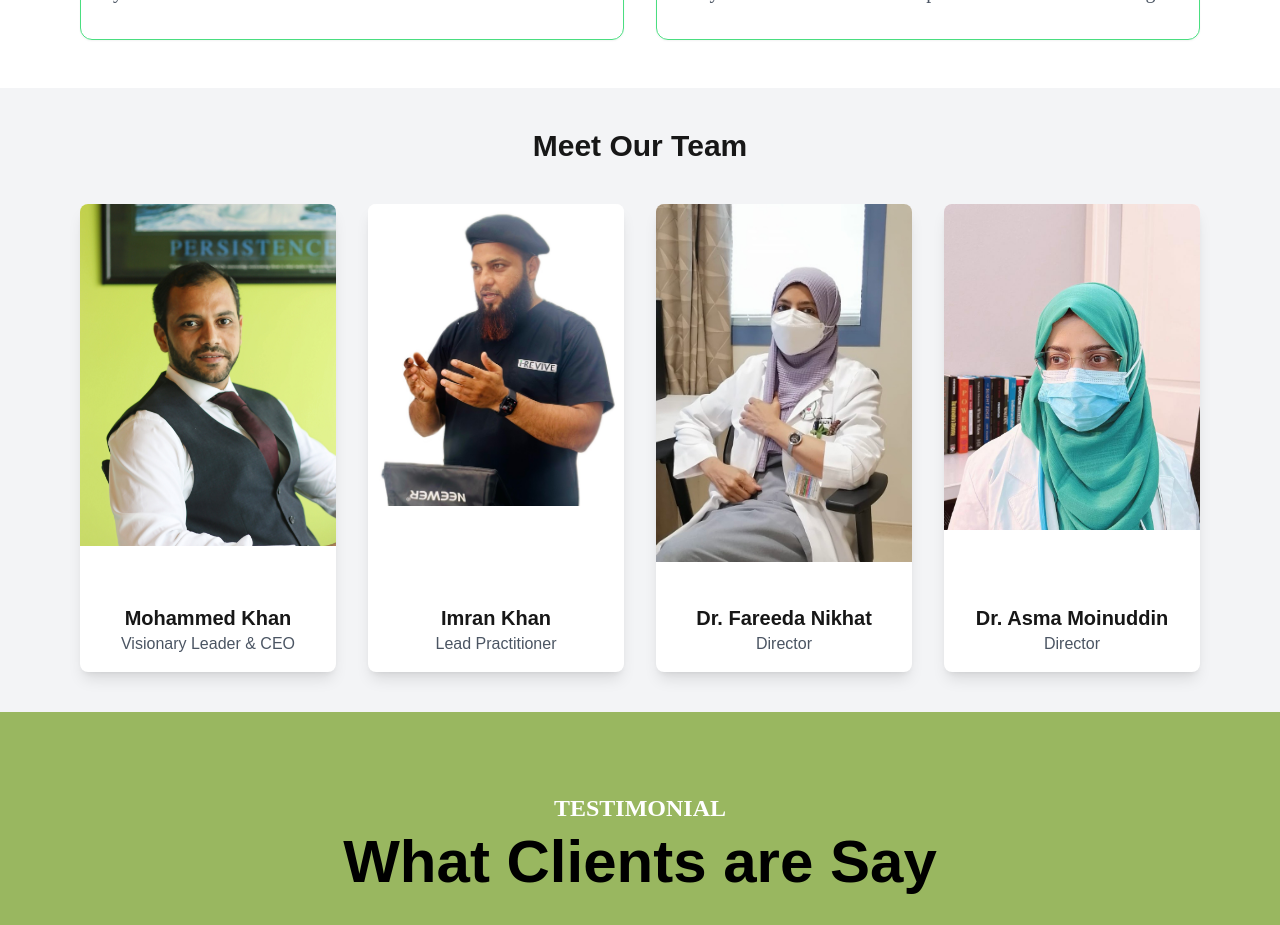
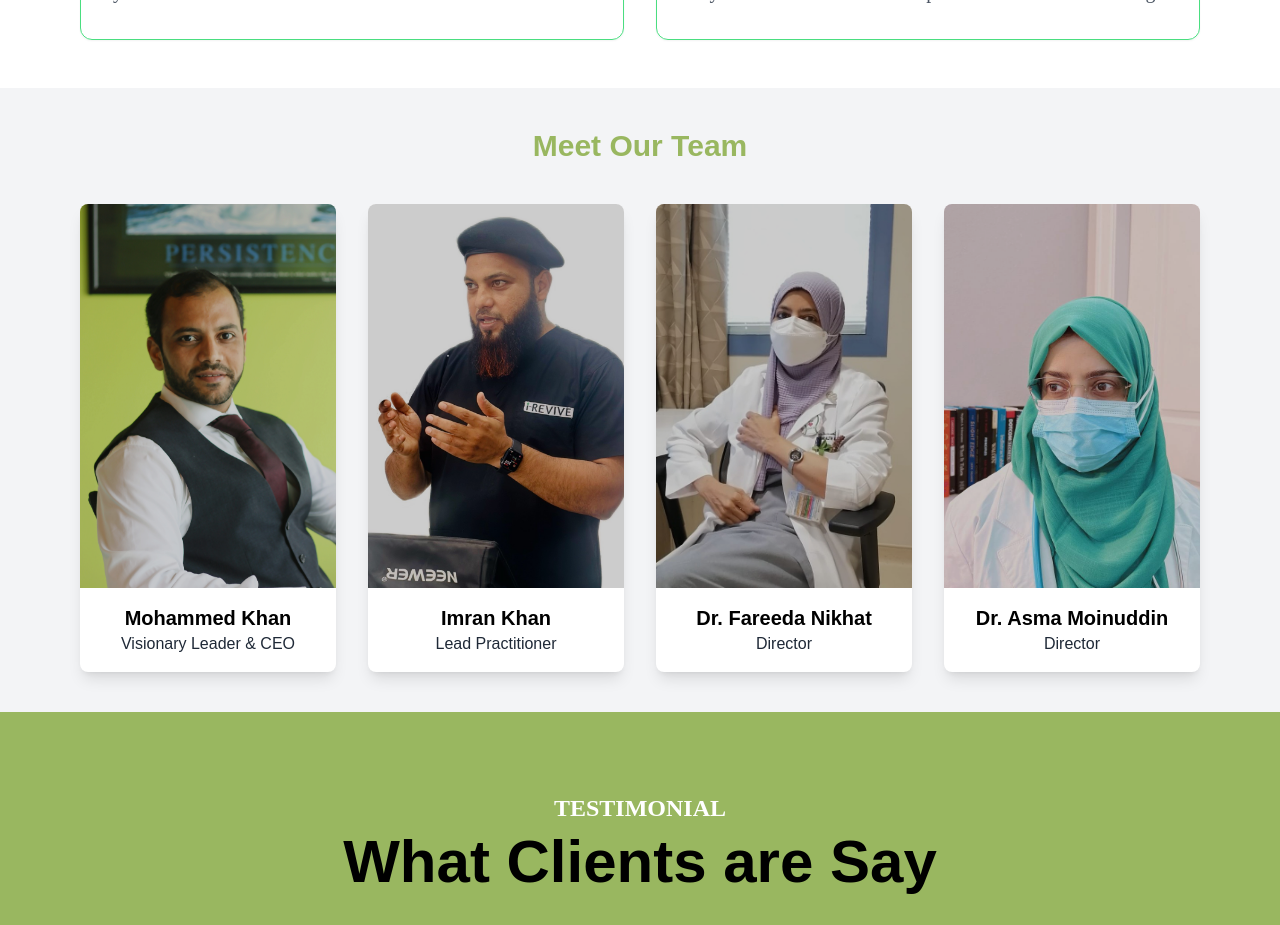
Before and after one commit to i-revivehijama/live-site, a Next.js app: page / in a window 1280 px wide. Shown: the part 3520-4445 px from the top of the page. Built offline with nearby package versions, Linux system fonts and the light colour scheme.

Commit message:
darkmode

```diff
--- a/src/app/components/aboutthree.tsx
+++ b/src/app/components/aboutthree.tsx
@@ -1,7 +1,7 @@
 "use client";
 
 import Image from "next/image";
-import Link from 'next/link';
+import Link from "next/link";
 
 const teamMembers = [
   {
@@ -37,7 +37,9 @@ const teamMembers = [
 export default function AboutThree() {
   return (
     <div className="py-10 px-4 md:px-20 bg-gray-100">
-      <h2 className="text-3xl font-bold text-center mb-10">Meet Our Team</h2>
+      <h2 className="text-3xl font-bold text-center mb-10 text-primary dark:text-primary">
+        Meet Our Team
+      </h2>
       <div className="grid grid-cols-1 sm:grid-cols-2 lg:grid-cols-4 gap-8">
         {teamMembers.map((member) => (
           <div
@@ -49,18 +51,19 @@ export default function AboutThree() {
               <Image
                 src={member.image}
                 alt={`${member.name}, ${member.qualification}`}
-                width={500}
-                height={500}
+                layout="fill"
+                objectFit="cover"
                 className="object-cover"
-                sizes="(max-width: 768px) 100vw, 25vw"
-                priority={member.id === 1 ? true : false}
+                priority={member.id === 1}
               />
+              {/* Overlay for better text contrast */}
+              <div className="absolute inset-0 bg-black bg-opacity-20"></div>
             </div>
 
-            {/* Normal Text */}
-            <div className="p-4 text-center group-hover:opacity-0 transition-opacity duration-300">
-              <h3 className="text-xl font-semibold">{member.name}</h3>
-              <p className="text-gray-600">{member.qualification}</p>
+            {/* Name & Qualification */}
+            <div className="p-4 text-center z-10 relative group-hover:opacity-0 transition-opacity duration-300">
+              <h3 className="text-xl font-semibold text-black">{member.name}</h3>
+              <p className="text-gray-800">{member.qualification}</p>
             </div>
 
             {/* Hover Overlay */}
```
